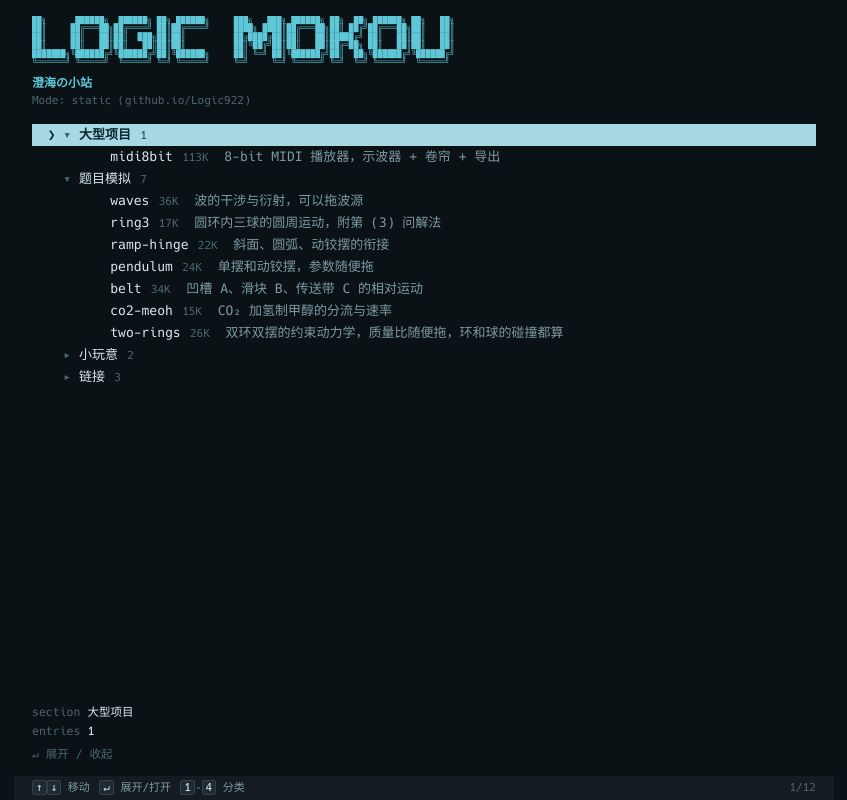
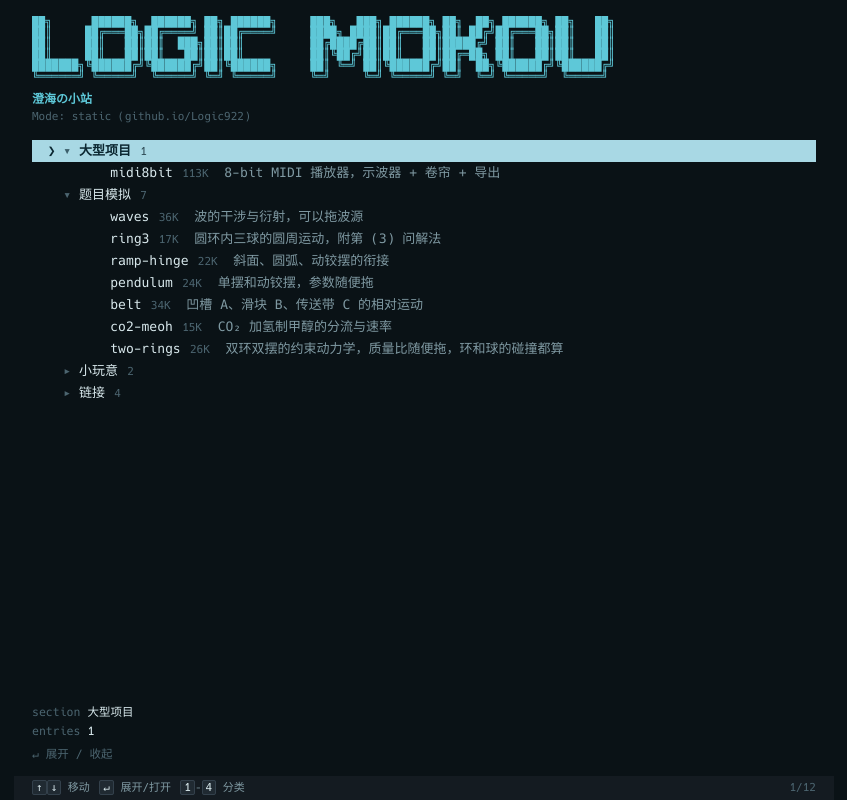
Before and after one commit to Logic922/LOGIC, a plain HTML site: page index.html in a window 1280 px wide. Shown: the whole page, without its empty margins (216-1063 px from the left). Drawn offline with Linux system fonts and the light colour scheme.

Commit message:
fix(index): logo 用 Hack 字体 + 11px/行高1 修复桌面错位；links 首位加 bilibili

```diff
--- a/index.html
+++ b/index.html
@@ -60,7 +60,9 @@ body{
 
 .head{padding:16px 18px 0;overflow:hidden}
 .logo{
-  margin:0;color:var(--c5);font-size:8px;line-height:1.05;
+  margin:0;color:var(--c5);font-size:11px;line-height:1;
+  font-family:Hack,Menlo,Consolas,"DejaVu Sans Mono","Liberation Mono",monospace;
+  font-variant-ligatures:none;
   white-space:pre;overflow:hidden;display:none;
 }
 .logo-sm{margin:0;color:var(--c5);font-weight:700;font-size:13px;letter-spacing:.04em}
@@ -193,6 +195,7 @@ const DB = [
     { n:'minis', s:'repo', t:'dir', d:'在 iOS 上跑的那套助手配置和自写技能', u:'https://github.com/Logic922/LOGIC/tree/main/minis' }
   ]},
   { id:'links', label:'链接', items:[
+    { n:'bilibili', s:'', t:'ext', d:'恋落922 的个人空间，视频与动态', u:'https://space.bilibili.com/3546374356339316' },
     { n:'github', s:'', t:'ext', d:'github.com/Logic922', u:'https://github.com/Logic922' },
     { n:'source', s:'', t:'ext', d:'github.com/Logic922/LOGIC', u:'https://github.com/Logic922/LOGIC' },
     { n:'releases', s:'', t:'ext', d:'MIDI8BIT v1.0.1', u:'https://github.com/Logic922/MIDI8BIT' }
```
